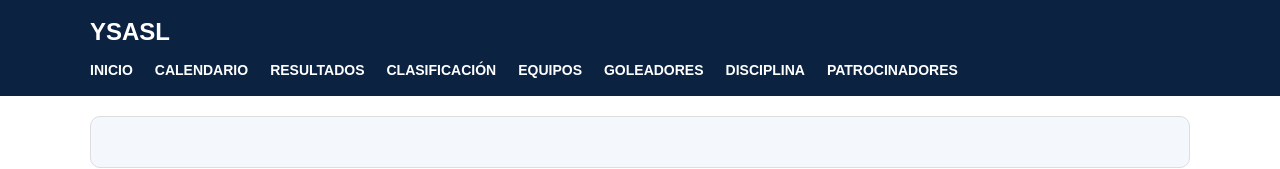
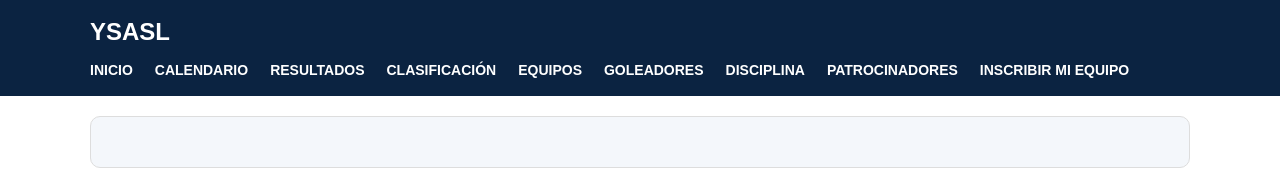
Before and after one commit to PrimoRz1/ysasl-website, a Next.js app: page / in a window 1280 px wide. Shown: the top 169 px of the page. Built offline with nearby package versions, Linux system fonts and the light colour scheme; no server answers; the database is empty.

Commit message:
Update layout.js

```diff
--- a/app/layout.js
+++ b/app/layout.js
@@ -71,6 +71,11 @@ export default function RootLayout({ children }) {
               <Link href="/patrocinadores" style={linkStyle}>
   PATROCINADORES
 </Link>
+
+<Link href="/inscripciones" style={linkStyle}>
+  INSCRIBIR MI EQUIPO
+</Link>
+
             </nav>
           </div>
                 </header>
```
